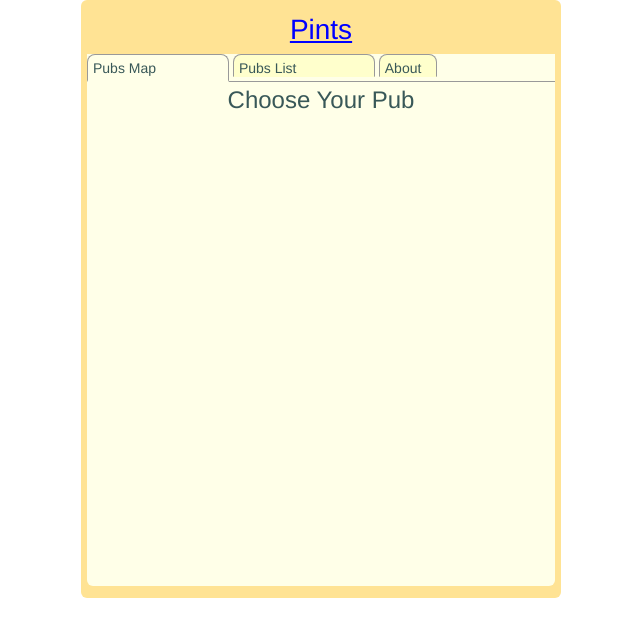
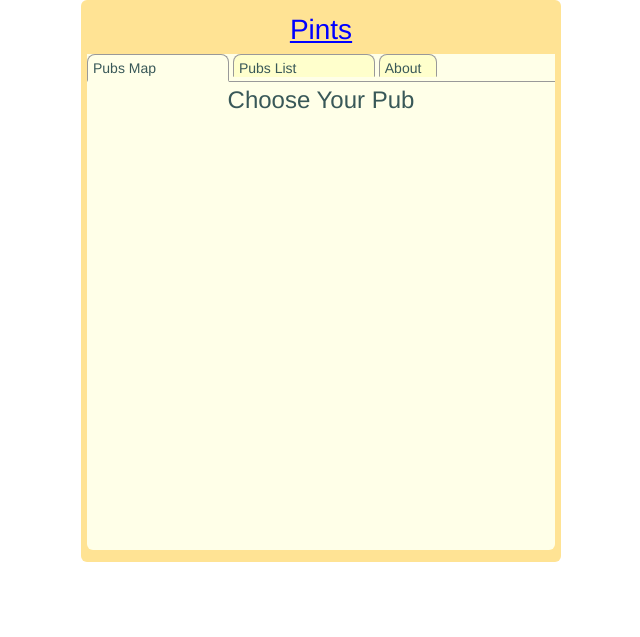
Before and after one commit to richardtraindl/pints, a Jekyll site: the page built from pints/index.html, in a window 1280 px wide. Shown: the top 637 px of the page, without its empty margins (319-959 px from the left). Built offline with Jekyll 4.4.1, drawn with Linux system fonts in a browser that asks for light colours.

Commit message:
Update index.html

```diff
--- a/pints/index.html
+++ b/pints/index.html
@@ -13,7 +13,7 @@ id: index
         </ul>
       </nav>
 
-        <section id='section-map'>
+        <section id='section-map' style="height: 468px;">
           <h2>Choose Your Pub</h2>
 
           <div class='msg'>
@@ -37,7 +37,7 @@ id: index
           </div>
         </section>
 
-        <section id='section-about' style="padding: 8px">
+        <section id='section-about' style="height: 468px; padding: 8px">
           <h2>About</h2>
 
           <div class='small-gap'></div>
```
